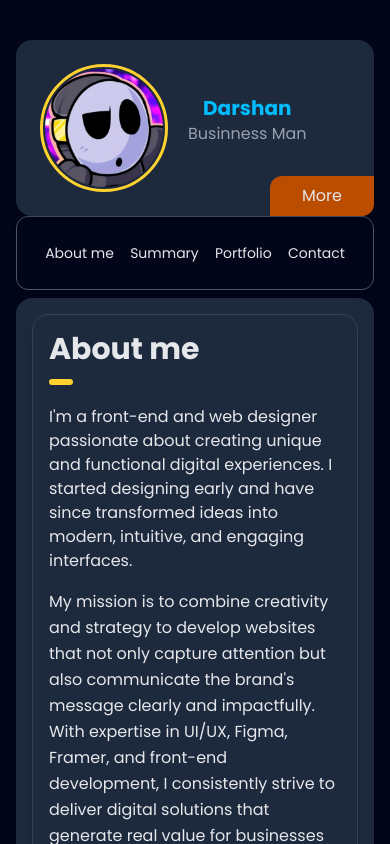
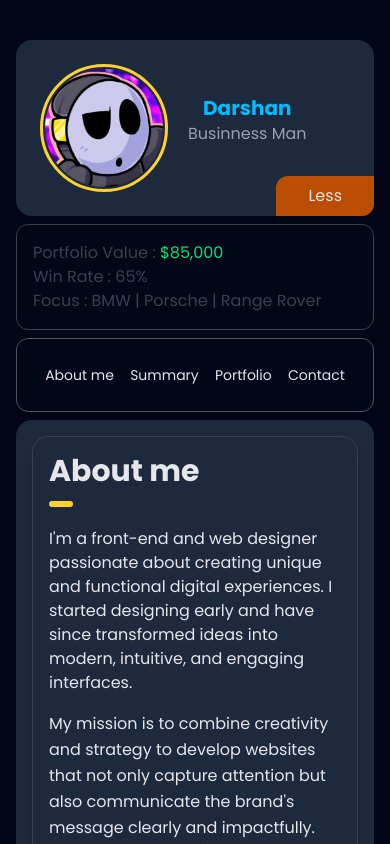
Before and after one commit to Darshan-choubisa/portfolio, a website: page index.html in a window 390 px wide. Both pictures are taken after a click on the button "more". Shown: the top 844 px of the page. Drawn offline with Linux system fonts and the light colour scheme.

Commit message:
change code

```diff
--- a/index.html
+++ b/index.html
@@ -83,7 +83,7 @@
                 </button>
             </div>
             <!-- Hidden section -->
-            <div id="detailsBox" class="lg:hidden border p-4 rounded-xl text-gray-700 my-4">
+            <div id="detailsBox" class="lg:hidden hidden border p-4 rounded-xl text-gray-700 mt-2">
                 <p>Portfolio Value : <span class="text-green-400">$85,000</span></p>
                 <p>Win Rate : 65%</p>
                 <p>Focus : BMW | Porsche | Range Rover</p>
@@ -96,7 +96,7 @@
 
 
         <main class="flex-1 lg:mt-2" id="main-container">
-            <nav class="bg-slate-950 rounded-xl p-6 mb-2 shadow-lg border-1 border-gray-600 lg:block"
+            <nav class="bg-slate-950 rounded-xl p-6 my-2 shadow-lg border-1 border-gray-600 lg:block"
                 id="aboutme-mobile">
                 <ul class="flex justify-evenly gap-3">
                     <li><a href="#" id="aboutme" class="aboutme-link text-sm">About me</a></li>
--- a/style.js
+++ b/style.js
@@ -140,12 +140,9 @@ dropdownBtn.addEventListener("click", () => {
 // hidden box
 const toggleBtn = document.getElementById("toggleBtn");
 const detailsBox = document.getElementById("detailsBox");
-const asidecard = document.getElementById("aside-card");
 
 toggleBtn.addEventListener("click", () => {
   detailsBox.classList.toggle("hidden");
-  detailsBox.style.marginBottom = "4px"
-  detailsBox.style.marginBottom = "4px"
   toggleBtn.textContent = detailsBox.classList.contains("hidden")
     ? "More"
     : "Less";
```
Also changed, not shown: output.css.
